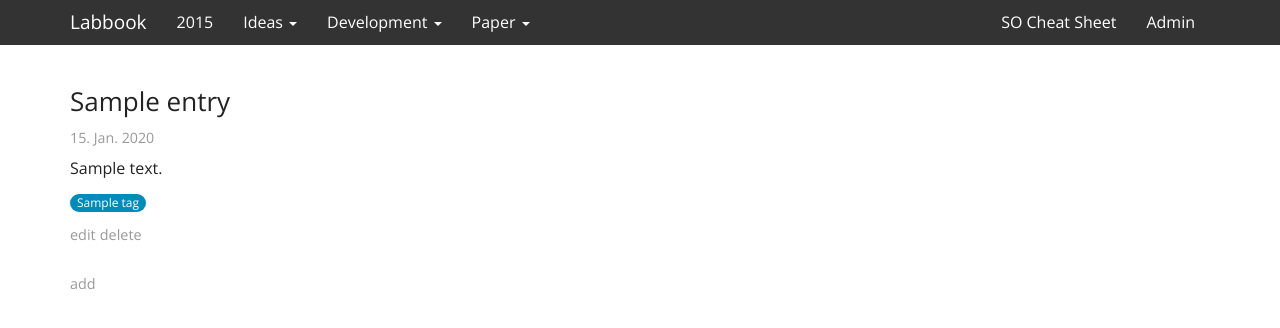
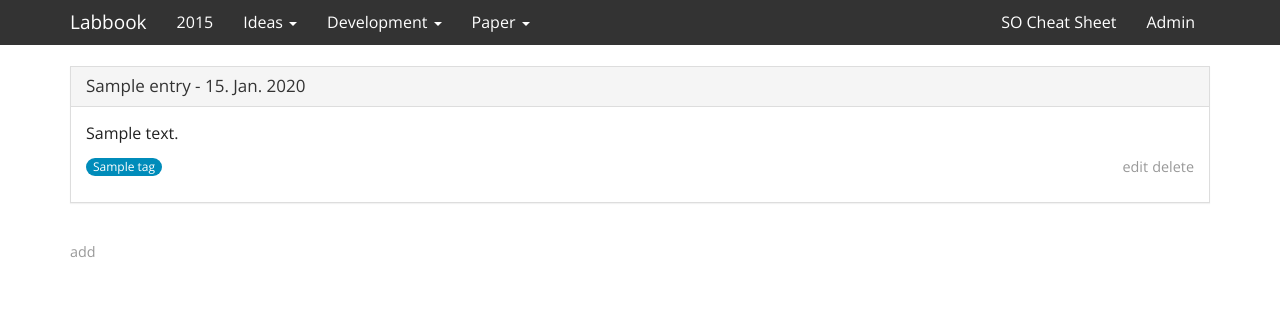
Before and after one commit to n2o/labbook, a Django app: page /blog/tag/1/ in a window 1280 px wide. Shown: the top 328 px of the page. Run offline with Django 3.2, Linux system fonts and the light colour scheme; tables that the repository leaves empty hold one stand-in row (values such as "Sample post"); some libraries are stand-ins or nearby versions.

Commit message:
Add panels for blog entries

```diff
--- a/blog/templates/blog/list.html
+++ b/blog/templates/blog/list.html
@@ -9,31 +9,32 @@
   {% if entries %}
     {% for entry in entries %}
       <div class="labbook-entry">
-        <h3>
+        <div class="panel panel-default">
+          <div class="panel-heading">
+            <h3 class="panel-title">
               {% if entry.title %}
-            {{ entry.title }}<br>
+                {{ entry.title }} -
               {% endif %}
+              {{ entry.created|date:"j. N Y" }}
             </h3>
-        <h4>
-          <small>
-            {{ entry.created|date:"j. N Y" }}
-          </small>
-        </h4>
-
-        <p>
+          </div>
+          <div class="panel-body">
             {{ entry.content|markdown }}
-        </p>
-
-        <p>
+            <div class="row">
+              <div class="col-md-6">
                 {% for tag in entry.tags.all %}
                   <span class="badge">{{ tag }}</span>
                 {% endfor %}
-        </p>
-
+              </div>
+              <div class="col-md-6 text-right">
                 <p class="labbook-change text-muted">
                   <a href="{% url 'admin:index' %}blog/entry/{{ entry.id }}/change" class="text-muted">edit</a>
                   <a href="{% url 'admin:index' %}blog/entry/{{ entry.id }}/delete" class="text-muted">delete</a>
                 </p>
+              </div>
+            </div>
+          </div>
+        </div>
       </div>
     {% endfor %}
   {% else %}
--- a/blog/views.py
+++ b/blog/views.py
@@ -19,7 +19,7 @@ def overview(request, category="Allgemein"):
 
 def year(request, year):
     try:
-        entries = Entry.objects.filter(created__year=year)
+        entries = Entry.objects.filter(created__year=year).order_by('-created')
     except Entry.DoesNotExist:
         raise Http404("Dieser Beitrag konnte leider nicht gefunden werden.")
     return render(request, 'blog/list.html', {'entries': entries})
@@ -28,7 +28,7 @@ def year(request, year):
 def month(request, year, month):
     try:
         entries = Entry.objects.filter(created__year=year,
-                                       created__month=month)
+                                       created__month=month).order_by('-created')
     except Entry.DoesNotExist:
         raise Http404("Dieser Beitrag konnte leider nicht gefunden werden.")
     return render(request, 'blog/list.html', {'entries': entries})
@@ -38,7 +38,7 @@ def day(request, year, month, day):
     try:
         entries = Entry.objects.filter(created__year=year,
                                        created__month=month,
-                                       created__day=day)
+                                       created__day=day).order_by('-created')
     except Entry.DoesNotExist:
         raise Http404("Dieser Beitrag konnte leider nicht gefunden werden.")
     return render(request, 'blog/list.html', {'entries': entries})
@@ -46,7 +46,7 @@ def day(request, year, month, day):
 
 def tag(request, tag):
     try:
-        entries = Entry.objects.filter(Q(tags=tag))
+        entries = Entry.objects.filter(Q(tags=tag)).order_by('-created')
     except Entry.DoesNotExist:
         raise Http404("Dieser Beitrag konnte leider nicht gefunden werden.")
     return render(request, 'blog/list.html', {'entries': entries})
--- a/templates/core/css/main.css
+++ b/templates/core/css/main.css
@@ -15,6 +15,13 @@ img {
 
 .labbook-change a {
   font-size: 90%; }
+
+.labbook-divider {
+  margin: 2em 0 3em 0;
+  border: 0;
+  height: 1px;
+  background: #333;
+  background-image: linear-gradient(to right, #ccc, #333, #ccc); }
 
 html {
   position: relative;
--- a/templates/core/css/main.sass
+++ b/templates/core/css/main.sass
@@ -21,6 +21,13 @@ img
 
 .labbook-change a
   font-size: 90%
+
+.labbook-divider
+  margin: 2em 0 3em 0
+  border: 0
+  height: 1px
+  background: #333
+  background-image: linear-gradient(to right, #ccc, #333, #ccc)
 
 
 // Make footer sticky
```
Also changed, not shown: 2 other files. Lines whose indentation alone changed are shown as unchanged.
